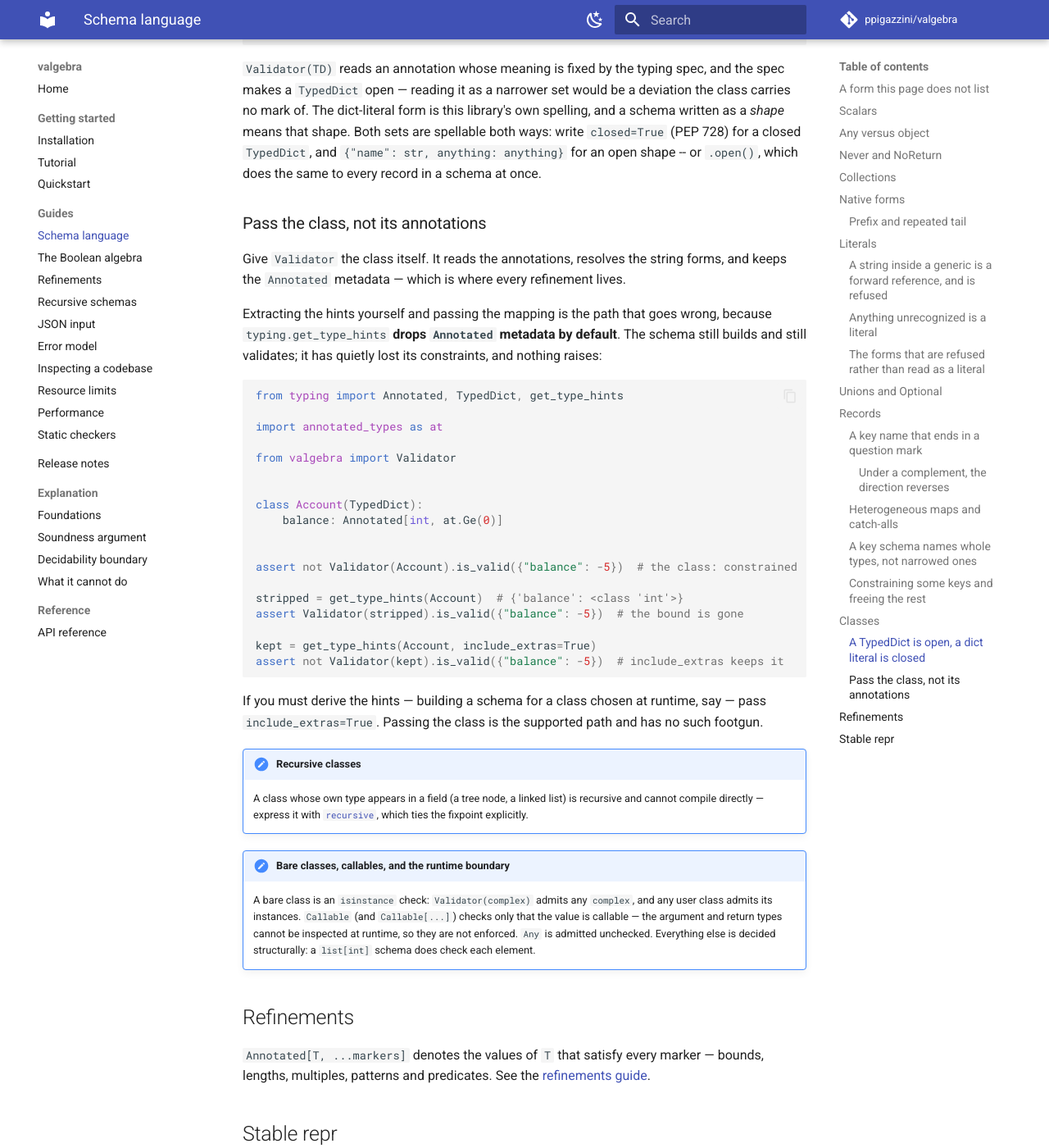
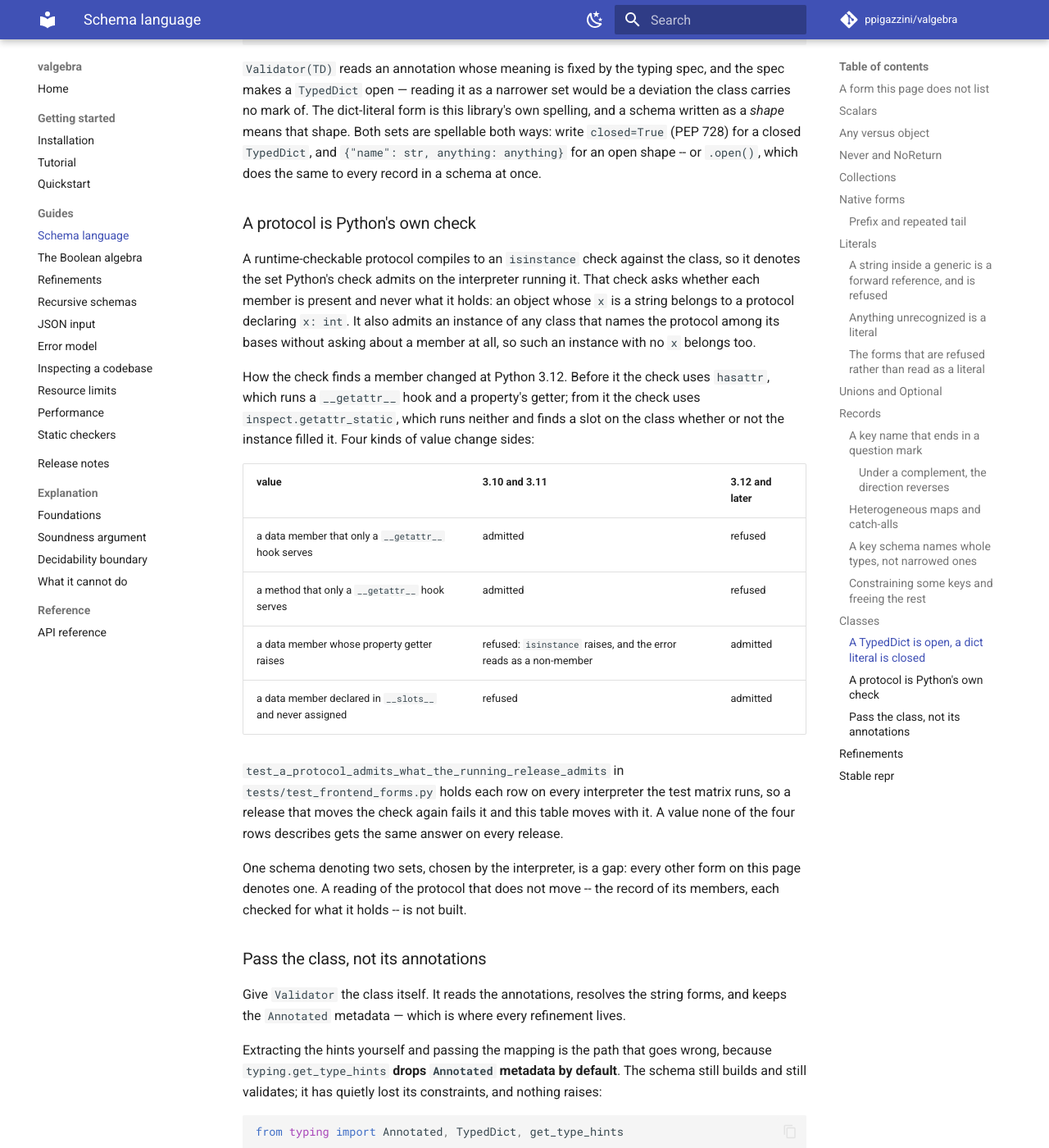
Before and after one commit to ppigazzini/valgebra, an MkDocs documentation site: the page built from docs/03-schema-language.md, in a window 1280 px wide and 1400 px high, scrolled down 16474 px. Shown: the whole window at 82% size. Built offline with MkDocs 1.6.1 and Material for MkDocs 9.7.7, drawn with Linux system fonts in a browser that asks for light colours; comment, search, counter and statistics services are not loaded; some of the changed text lies outside the part shown.

Commit message:
docs: a runtime-checkable protocol is stated as the interpreter's check
A runtime-checkable protocol compiles to an instance check against the
class, so the set it denotes is the one Python's isinstance admits on the
running interpreter. The schema-language page and the frontend page say so,
with the limits that check carries on every release: it asks whether a
member is present and not what it holds, and it admits an instance of a
class naming the protocol among its bases without asking about a member.

The check finds a member with hasattr on 3.10 and 3.11 and with
inspect.getattr_static from 3.12, so four kinds of value change sides: a
data member or a method only a __getattr__ hook serves, a property getter
that raises, and a slot no instance assigned. The schema-language page
tabulates them and names the gap: one schema denotes two sets, chosen by
the interpreter, and a reading that does not move is not built.

test_a_protocol_admits_what_the_running_release_admits holds the four rows
on each interpreter the matrix runs, beside the member present with the
wrong value and the subclass instance with no member at all. The quickstart
describes the check by what it asks.

```diff
--- a/docs/03-schema-language.md
+++ b/docs/03-schema-language.md
@@ -679,7 +679,7 @@ Membership is unaffected — the walk reads the value.
 | dataclass | the instances of the class whose every declared field holds a value of its type |
 | `NamedTuple` | the instances of the class whose fields, by position, hold values of their types |
 | `Enum` | the members of the enumeration |
-| `Protocol` decorated `@runtime_checkable` | the values `isinstance` admits against the protocol |
+| `Protocol` decorated `@runtime_checkable` | the values Python's `isinstance` admits against the protocol on the running interpreter: each member present, whatever it holds ([below](#a-protocol-is-pythons-own-check)) |
 | `NewType` | the set of the supertype it wraps |
 | PEP 695 `type` alias | the set of the aliased type, and ties the fixpoint where the alias names itself ([recursion](06-recursion.md)) |
 
@@ -772,6 +772,37 @@ own spelling, and a schema written as a *shape* means that shape. Both sets are
 spellable both ways: write `closed=True` (PEP 728) for a closed `TypedDict`, and
 `{"name": str, anything: anything}` for an open shape -- or `.open()`, which
 does the same to every record in a schema at once.
+
+### A protocol is Python's own check
+
+A runtime-checkable protocol compiles to an `isinstance` check against the
+class, so it denotes the set Python's check admits on the interpreter running
+it. That check asks whether each member is present and never what it holds: an
+object whose `x` is a string belongs to a protocol declaring `x: int`. It also
+admits an instance of any class that names the protocol among its bases without
+asking about a member at all, so such an instance with no `x` belongs too.
+
+How the check finds a member changed at Python 3.12. Before it the check uses
+`hasattr`, which runs a `__getattr__` hook and a property's getter; from it the
+check uses `inspect.getattr_static`, which runs neither and finds a slot on the
+class whether or not the instance filled it. Four kinds of value change sides:
+
+| value | 3.10 and 3.11 | 3.12 and later |
+|---|---|---|
+| a data member that only a `__getattr__` hook serves | admitted | refused |
+| a method that only a `__getattr__` hook serves | admitted | refused |
+| a data member whose property getter raises | refused: `isinstance` raises, and the error reads as a non-member | admitted |
+| a data member declared in `__slots__` and never assigned | refused | admitted |
+
+`test_a_protocol_admits_what_the_running_release_admits` in
+`tests/test_frontend_forms.py` holds each row on every interpreter the test
+matrix runs, so a release that moves the check again fails it and this table
+moves with it. A value none of the four rows describes gets the same answer on
+every release.
+
+One schema denoting two sets, chosen by the interpreter, is a gap: every other
+form on this page denotes one. A reading of the protocol that does not move --
+the record of its members, each checked for what it holds -- is not built.
 
 ### Pass the class, not its annotations
 
```
Also changed, not shown: docs/02-quickstart.md (+3 -2 lines), docs/dev/03-frontend.md (+24 -7 lines), 1 other file.
